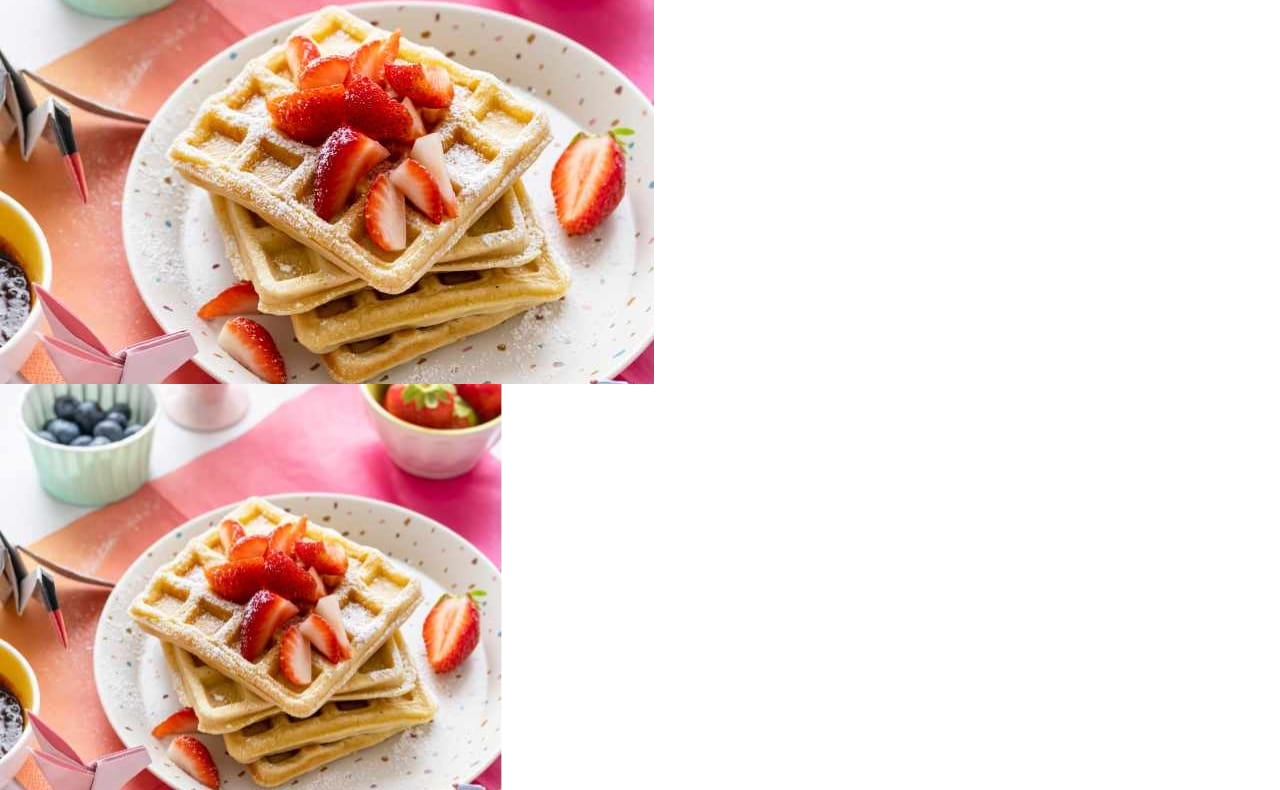
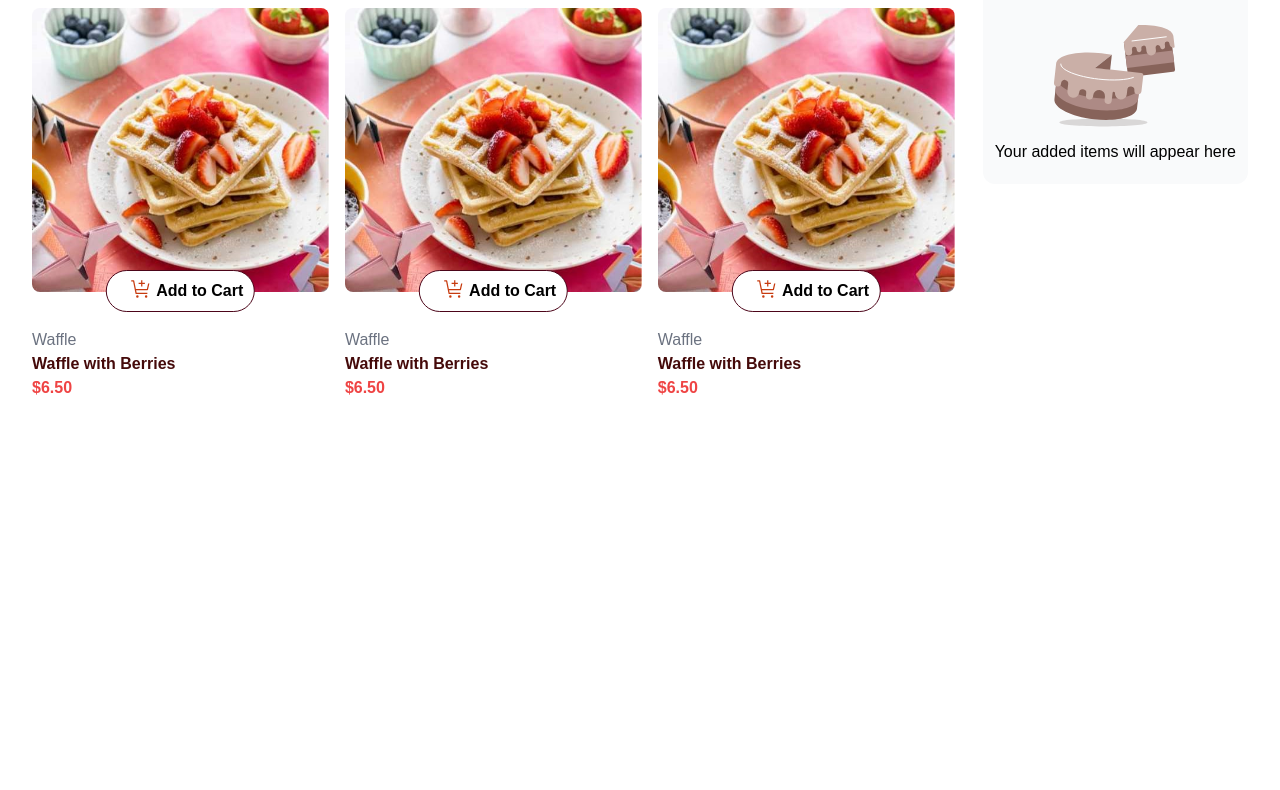
Before and after one commit to Jeonjown/product-list-with-cart-main, a website: page dist/index.html in a window 1280 px wide. Shown: the part 88-878 px from the top of the page. After the commit the page ends 800 px from the top, so only its background shows below. Drawn offline with Linux system fonts and the light colour scheme.

Commit message:
Emty cart design done || Reinstall prettier done

```diff
--- a/dist/index.html
+++ b/dist/index.html
@@ -6,50 +6,98 @@
     <link rel="stylesheet" href="output.css" />
     <link rel="stylesheet" href="styles.css" />
   </head>
-  <body class="flex w-full bg-white p-8 flex-col lg:flex-row">
+  <body class="flex w-full flex-col bg-white p-8 md:flex-row">
     <div class="product flex-auto">
-      <h1 class="text-4xl font-black text-gray-950 mb-6">Desserts</h1>
-      <div class="menu grid grid-cols-1 md:grid-cols-2 lg:grid-cols-3 gap-4">
+      <h1 class="mb-6 text-4xl font-black text-gray-950">Desserts</h1>
+
+      <div class="menu grid grid-cols-1 gap-4 md:grid-cols-2 lg:grid-cols-3">
         <div class="product">
           <div class="img relative w-fit">
-            <img src="../assets/images/image-waffle-mobile.jpg" alt="Waffle with Berries mobile" class="w-full block lg:hidden rounded-lg"></img>
-            <img src="../assets/images/image-waffle-desktop.jpg" alt="Waffle with Berries desktop" class="w-full lg:block hidden max-w-sm  rounded-lg"></img>
-            <button class="flex gap-1 absolute -bottom-5 border-[.1px] bg-white border-rose-950 rounded-full p-2 px-6 left-1/2 -translate-x-1/2">
-              <img src="../assets/images/icon-add-to-cart.svg" alt="Add to Cart icon">
-              <div class="button-text font-bold text-base text-nowrap">Add to Cart</div>
+            <img
+              src="../assets/images/image-waffle-mobile.jpg"
+              alt="Waffle with Berries mobile"
+              class="block w-full rounded-lg lg:hidden"
+            />
+            <img
+              src="../assets/images/image-waffle-desktop.jpg"
+              alt="Waffle with Berries desktop"
+              class="hidden w-full max-w-sm rounded-lg lg:block"
+            />
+            <button
+              class="absolute -bottom-5 left-1/2 flex -translate-x-1/2 gap-1 rounded-full border-[.1px] border-rose-950 bg-white p-2 px-6"
+            >
+              <img
+                src="../assets/images/icon-add-to-cart.svg"
+                alt="Add to Cart icon"
+              />
+              <div class="button-text text-nowrap text-base font-bold">
+                Add to Cart
+              </div>
             </button>
           </div>
-          <div class="text mt-9 mb-9">
+          <div class="text mb-9 mt-9">
             <div class="text-gray-500">Waffle</div>
             <div class="font-semibold text-red-950">Waffle with Berries</div>
             <div class="font-semibold text-red-500">&#36;6.50</div>
           </div>
         </div>
+
         <div class="product">
           <div class="img relative w-fit">
-            <img src="../assets/images/image-waffle-mobile.jpg" alt="Waffle with Berries mobile" class="w-full block lg:hidden rounded-lg"></img>
-            <img src="../assets/images/image-waffle-desktop.jpg" alt="Waffle with Berries desktop" class="w-full lg:block hidden max-w-sm  rounded-lg"></img>
-            <button class="flex gap-1 absolute -bottom-5 border-[.1px] bg-white border-rose-950 rounded-full p-2 px-6 left-1/2 -translate-x-1/2">
-              <img src="../assets/images/icon-add-to-cart.svg" alt="Add to Cart icon">
-              <div class="button-text font-bold text-base text-nowrap">Add to Cart</div>
+            <img
+              src="../assets/images/image-waffle-mobile.jpg"
+              alt="Waffle with Berries mobile"
+              class="block w-full rounded-lg lg:hidden"
+            />
+            <img
+              src="../assets/images/image-waffle-desktop.jpg"
+              alt="Waffle with Berries desktop"
+              class="hidden w-full max-w-sm rounded-lg lg:block"
+            />
+            <button
+              class="absolute -bottom-5 left-1/2 flex -translate-x-1/2 gap-1 rounded-full border-[.1px] border-rose-950 bg-white p-2 px-6"
+            >
+              <img
+                src="../assets/images/icon-add-to-cart.svg"
+                alt="Add to Cart icon"
+              />
+              <div class="button-text text-nowrap text-base font-bold">
+                Add to Cart
+              </div>
             </button>
           </div>
-          <div class="text mt-9 mb-9">
+          <div class="text mb-9 mt-9">
             <div class="text-gray-500">Waffle</div>
             <div class="font-semibold text-red-950">Waffle with Berries</div>
             <div class="font-semibold text-red-500">&#36;6.50</div>
           </div>
         </div>
+
         <div class="product">
           <div class="img relative w-fit">
-            <img src="../assets/images/image-waffle-mobile.jpg" alt="Waffle with Berries mobile" class="w-full block lg:hidden rounded-lg"></img>
-            <img src="../assets/images/image-waffle-desktop.jpg" alt="Waffle with Berries desktop" class="w-full lg:block hidden max-w-sm  rounded-lg"></img>
-            <button class="flex gap-1 absolute -bottom-5 border-[.1px] bg-white border-rose-950 rounded-full p-2 px-6 left-1/2 -translate-x-1/2">
-              <img src="../assets/images/icon-add-to-cart.svg" alt="Add to Cart icon">
-              <div class="button-text font-bold text-base text-nowrap">Add to Cart</div>
+            <img
+              src="../assets/images/image-waffle-mobile.jpg"
+              alt="Waffle with Berries mobile"
+              class="block w-full rounded-lg lg:hidden"
+            />
+            <img
+              src="../assets/images/image-waffle-desktop.jpg"
+              alt="Waffle with Berries desktop"
+              class="hidden w-full max-w-sm rounded-lg lg:block"
+            />
+            <button
+              class="absolute -bottom-5 left-1/2 flex -translate-x-1/2 gap-1 rounded-full border-[.1px] border-rose-950 bg-white p-2 px-6"
+            >
+              <img
+                src="../assets/images/icon-add-to-cart.svg"
+                alt="Add to Cart icon"
+              />
+              <div class="button-text text-nowrap text-base font-bold">
+                Add to Cart
+              </div>
             </button>
           </div>
-          <div class="text mt-9 mb-9">
+          <div class="text mb-9 mt-9">
             <div class="text-gray-500">Waffle</div>
             <div class="font-semibold text-red-950">Waffle with Berries</div>
             <div class="font-semibold text-red-500">&#36;6.50</div>
@@ -57,6 +105,18 @@
         </div>
       </div>
     </div>
-    <div class="cart flex-initial bg-pink-400 w-80">YOUR Cart</div>
+
+    <div
+      class="cart relative h-60 w-80 flex-initial rounded-xl bg-gray-50 p-3 md:ml-7"
+    >
+      <div class="mb-6 text-2xl font-bold text-red-500">Your Cart</div>
+      <div class="flex flex-col items-center">
+        <img
+          src="../assets/images/illustration-empty-cart.svg"
+          alt="Empty Cart Icon"
+        />
+        <div class="text-nowrap">Your added items will appear here</div>
+      </div>
+    </div>
   </body>
 </html>
--- a/package.json
+++ b/package.json
@@ -7,6 +7,7 @@
   "scripts": {
     "test": "echo \" Error: no test specified\" && exit 1",
     "dev": "tailwindcss -i ./src/input.css/ -o ./dist/output.css --watch",
-    "build": "tailwindcss -i ./src/input.css -o ./dist/output.css"
+    "build": "tailwindcss -i ./src/input.css -o ./dist/output.css",
+    "format": "prettier --write ."
   }
 }
```
Also changed, not shown: dist/output.css, 2 other files.
